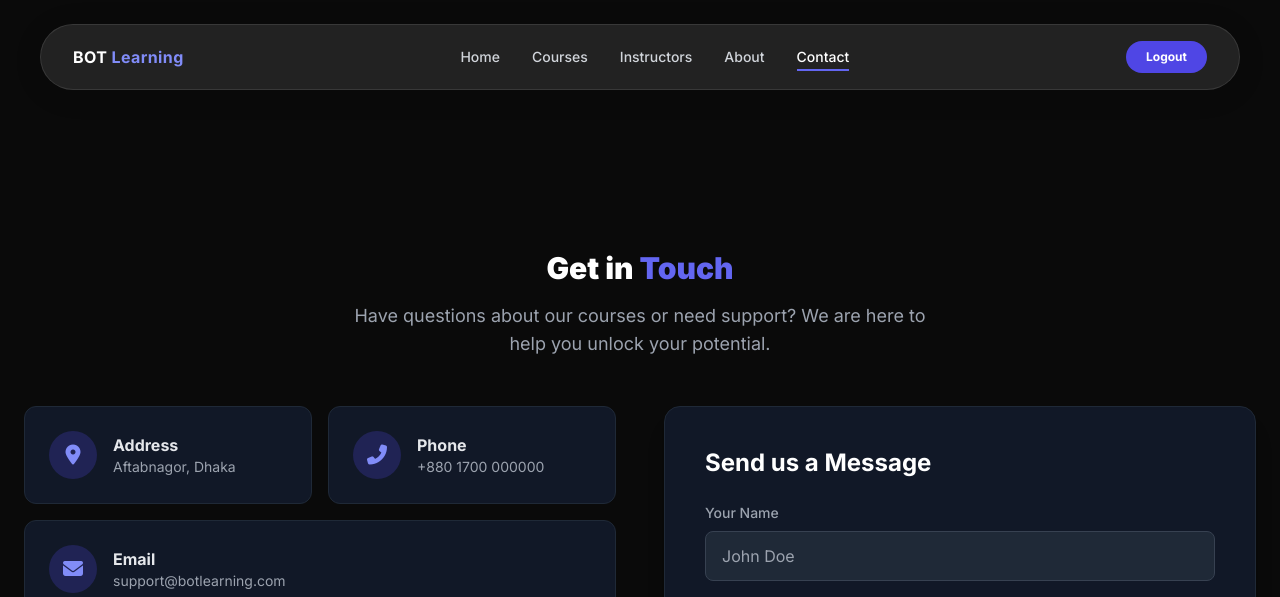
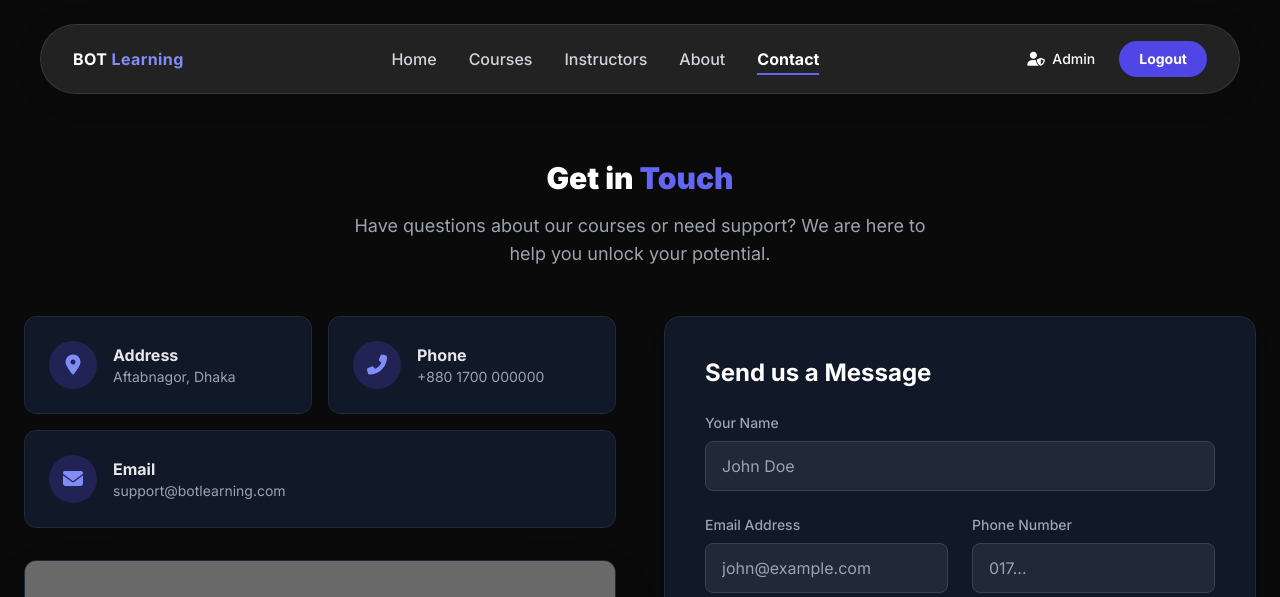
Before and after one commit to gmtayef/CSE-412-Web-based-course-Management-System, a PHP site: page /contact.php in a window 1280 px wide. Shown: the top 597 px of the page. Run offline with PHP 8.4, Linux system fonts and the light colour scheme; a user stored in the database is signed in; some libraries are stand-ins or nearby versions; grey boxes are pictures that could not be loaded.

Commit message:
Refactor contact page layout and styles

```diff
--- a/contact.php
+++ b/contact.php
@@ -46,7 +46,7 @@ if(isset($_POST['send'])){
     <style>
         body { font-family: 'Inter', sans-serif; background-color: #0a0a0a; }
 
-        /* Glass Navigation Effect */
+
         .glass-nav {
            background: rgba(255, 255, 255, 0.1);
            backdrop-filter: blur(10px);
@@ -55,7 +55,7 @@ if(isset($_POST['send'])){
            box-shadow: 0 4px 30px rgba(0, 0, 0, 0.1);
         }
 
-        /* Form Inputs */
+
         .input-field {
             background-color: #1f2937;
             border: 1px solid #374151;
@@ -69,41 +69,48 @@ if(isset($_POST['send'])){
         }
     </style>
 </head>
-<body class="text-white">
+<body class="text-white relative">
 
-  <div class="relative z-10 container mx-auto px-4 h-full flex flex-col">
-
-            <nav class="py-4 flex justify-between items-center glass-nav rounded-full mt-6 px-8 mx-2 md:mx-6">
+    <div class="absolute top-0 left-0 w-full z-50">
+        <div class="container mx-auto px-4">
+            <nav class="py-4 flex justify-between items-center glass-nav rounded-full mt-6 px-8 mx-2 md:mx-6 transition-colors duration-300">
                 <a href="index.php" class="text-1xl font-bold tracking-wide">BOT <span class="text-indigo-400">Learning</span></a>
 
-                <ul class="hidden md:flex items-center space-x-8 text-sm font-medium text-gray-300">
-                    <li><a href="index.php" class="hover:text-white transition">Home</a></li>
-                    <li><a href="course-page.php" class="hover:text-white transition">Courses</a></li>
-                    <li><a href="instructors.php" class="hover:text-white transition">Instructors</a></li>
-                    <li><a href="about.php" class="hover:text-white transition">About</a></li>
-                    <li><a href="contact.php" class="text-white border-b-2 border-indigo-500 pb-1">Contact</a></li>
+                <ul class="hidden md:flex items-center space-x-8 text-md font-medium text-gray-300">
+                    <li><a href="index.php" class="hover:text-white pb-1 border-b-2 border-transparent hover:border-indigo-500 transition-all duration-300">Home</a></li>
+                    <li><a href="course-page.php" class="hover:text-white pb-1 border-b-2 border-transparent hover:border-indigo-500 transition-all duration-300">Courses</a></li>
+                    <li><a href="instructors.php" class="hover:text-white pb-1 border-b-2 border-transparent hover:border-indigo-500 transition-all duration-300">Instructors</a></li>
+                    <li><a href="about.php" class="hover:text-white pb-1 border-b-2 border-transparent hover:border-indigo-500 transition-all duration-300">About</a></li>
+                    <li><a href="contact.php" class="text-white font-bold border-b-2 border-indigo-500 pb-1 transition-all duration-300">Contact</a></li>
                 </ul>
 
-                <div class="flex items-center space-x-4">
-                    <?php if (isset($_SESSION['user_name']) || isset($_SESSION['admin_name']) || isset($_SESSION['instructor_name'])): ?>
-                         <a href="logout.php" class="bg-indigo-600 hover:bg-indigo-700 text-white py-2 px-5 rounded-full font-bold text-xs transition">Logout</a>
+                <div class="flex items-center space-x-6">
+                    <?php if (isset($_SESSION['admin_name'])): ?>
+                        <a href="admin_panel.php" class="hover:text-indigo-300 transition text-sm font-medium"><i class="fas fa-user-shield mr-1"></i> Admin</a>
+                        <a href="logout.php" class="bg-indigo-600 hover:bg-indigo-700 text-white py-2 px-5 rounded-full font-bold text-sm transition">Logout</a>
+                    <?php elseif (isset($_SESSION['instructor_name'])): ?>
+                        <a href="instructor_panel.php" class="hover:text-indigo-300 transition text-sm font-medium"><i class="fas fa-chalkboard-teacher mr-1"></i> Panel</a>
+                        <a href="logout.php" class="bg-indigo-600 hover:bg-indigo-700 text-white py-2 px-5 rounded-full font-bold text-sm transition">Logout</a>
+                    <?php elseif (isset($_SESSION['user_name'])): ?>
+                        <a href="student_panel.php" class="hover:text-indigo-300 transition text-sm font-medium"><i class="fas fa-user-graduate mr-1"></i> My Courses</a>
+                        <a href="logout.php" class="bg-indigo-600 hover:bg-indigo-700 text-white py-2 px-5 rounded-full font-bold text-sm transition">Logout</a>
                     <?php else: ?>
-                        <a href="login_form.php" class="hover:text-white text-sm font-medium transition">Login</a>
-                        <a href="register_form.php" class="bg-indigo-600 hover:bg-indigo-700 text-white py-2 px-6 rounded-full font-bold text-xs transition">Sign Up</a>
+                        <a href="login_form.php" class="hover:text-white font-medium transition">Login</a>
+                        <a href="register_form.php" class="bg-indigo-600 hover:bg-indigo-700 text-white py-2 px-6 rounded-full font-bold transition shadow-[0_0_15px_rgba(79,70,229,0.3)]">Sign Up</a>
                     <?php endif; ?>
                 </div>
-            </div>
+            </nav>
         </div>
-    </nav>
+    </div>
 
-    <header class="pt-40 pb-12 px-6 text-center">
+    <header class="pt-40 pb-12 px-6 text-center relative z-10">
         <h1 class="text-4xl md:text-3xl font-black mb-4">Get in <span class="text-indigo-500">Touch</span></h1>
         <p class="text-gray-400 text-lg max-w-xl mx-auto">
             Have questions about our courses or need support? We are here to help you unlock your potential.
         </p>
     </header>
 
-    <section class="container mx-auto px-6 pb-20">
+    <section class="container mx-auto px-6 pb-20 relative z-10">
         <div class="grid grid-cols-1 lg:grid-cols-2 gap-12">
 
             <div class="space-y-8">
@@ -223,5 +230,17 @@ if(isset($_POST['send'])){
         </div>
     </footer>
 
+    <script>
+        window.addEventListener('scroll', function() {
+            const nav = document.querySelector('nav');
+            if (window.scrollY > 50) {
+                nav.classList.add('bg-black/80');
+                nav.classList.remove('glass-nav');
+            } else {
+                nav.classList.add('glass-nav');
+                nav.classList.remove('bg-black/80');
+            }
+        });
+    </script>
 </body>
 </html>
```
